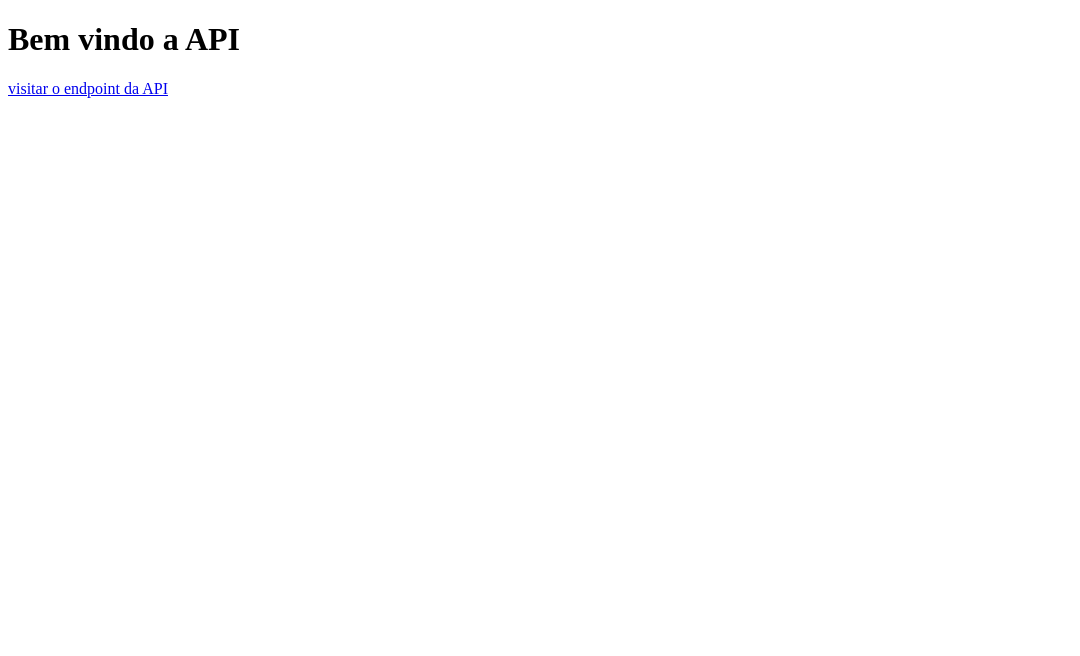
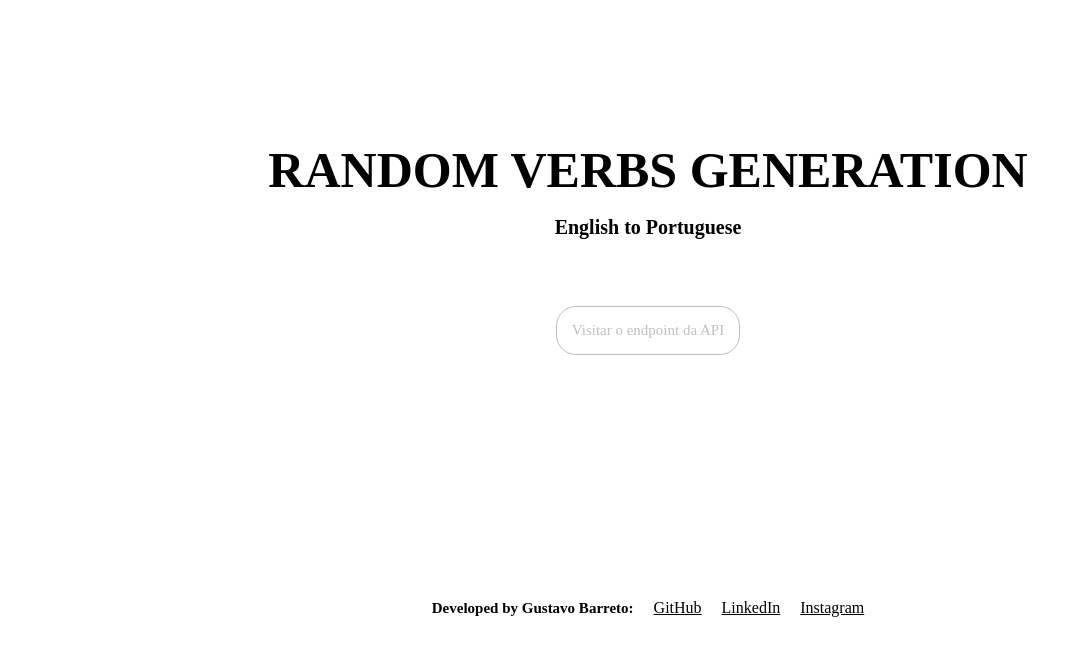
Before and after one commit to barretogustavo/api--random-verbs, a Next.js app: page / in a window 1280 px wide. Shown: the top 656 px of the page, without its empty margins (0-1080 px from the left). Built offline with nearby package versions, Linux system fonts and the light colour scheme.

Commit message:
criação da página inicial

```diff
--- /dev/null
+++ b/components/Footer.js
@@ -0,0 +1,45 @@
+import styled from "styled-components";
+import Link from "next/link";
+
+const FooterComponent = ()=>{
+    return(
+        <Footer>
+            <h2>Developed by Gustavo Barreto:</h2>
+            <Link href="https://github.com/barretogustavo">
+                <a>GitHub</a>
+            </Link>
+            <Link href="https://www.linkedin.com/in/gustavobarretodev/">
+                <a>LinkedIn</a>
+            </Link>
+            <Link href="https://instagram.com/gustavobarreto.dev/">
+                <a>Instagram</a>
+            </Link>
+        </Footer>
+    );
+}
+
+const Footer = styled.div`
+
+    width:100vw;
+    height:30vh;
+    display:flex;
+    align-items:center;
+    justify-content:center;
+    flex-direction:row;
+    text-align:center;
+
+    h2{
+        font-size:15px;
+    }
+
+    a{
+        margin-left:20px;
+        color:black;
+        :active{
+            color:#000;
+        }
+    }
+
+`;
+
+export default FooterComponent;
--- /dev/null
+++ b/components/Main.js
@@ -0,0 +1,52 @@
+import styled from "styled-components";
+import Link from "next/link";
+
+const Main = ()=>{
+    return(
+        <MainComponent>
+            <h1>RANDOM VERBS GENERATION</h1>
+            <h2>English to Portuguese</h2>
+            <Link href={{pathname:"api/randomVerbs"}}>
+                <a>Visitar o endpoint da API</a>
+            </Link>
+        </MainComponent>
+    );
+}
+
+const MainComponent = styled.div`
+
+    width:100vw;
+    height:60vh;
+    display:flex;
+    align-items:center;
+    justify-content:center;
+    flex-direction:column;
+
+    h1{
+        font-size:50px;
+        font-weight:800;
+        text-align:center;
+        padding:0;
+        margin:0;
+    }
+
+    h2{
+        font-size:20px;
+    }
+
+    a{
+        margin-top:50px;
+        color:#c0c0c0;
+        text-decoration:none;
+        font-size:15px;
+        font-weight:300;
+        border:solid 1px #c0c0c0;
+        padding: 15px;
+        border-radius:20px;
+    :hover{
+        color:#000;
+    }
+    }
+`;
+
+export default Main;
--- a/package.json
+++ b/package.json
@@ -20,6 +20,7 @@
   "dependencies": {
     "next": "^12.0.7",
     "react": "^17.0.2",
-    "react-dom": "^17.0.2"
+    "react-dom": "^17.0.2",
+    "styled-components": "^5.3.3"
   }
 }
--- a/pages/index.js
+++ b/pages/index.js
@@ -1,12 +1,11 @@
-import Link from "next/link";
+import MainComponent from "../components/Main";
+import FooterComponent from "../components/Footer";
 
 const Home = ()=>{
     return (
         <div>
-            <h1>Bem vindo a API</h1>
-            <Link href={{pathname:"api/randomVerbs"}}>
-                <a>visitar o endpoint da API</a>
-            </Link>
+            <MainComponent/>
+            <FooterComponent/>
         </div>
     );
 }
```
Also changed, not shown: 1 other file (tests, documents, lock files or other folders).
